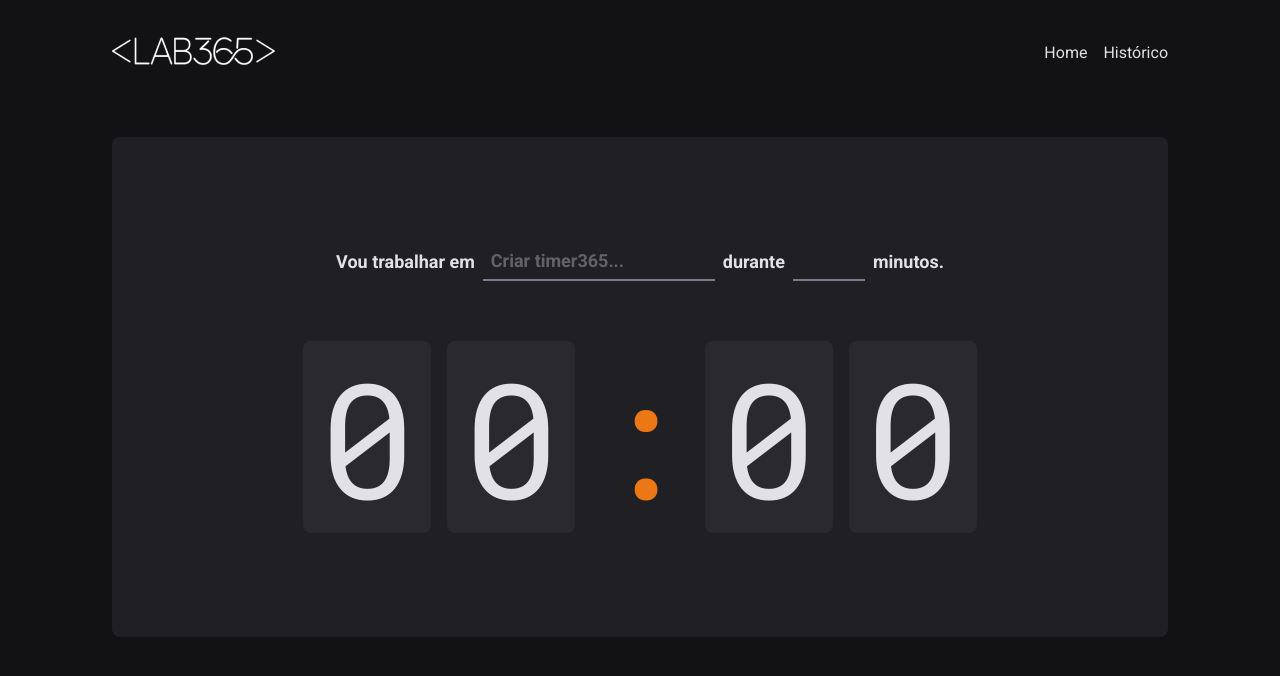
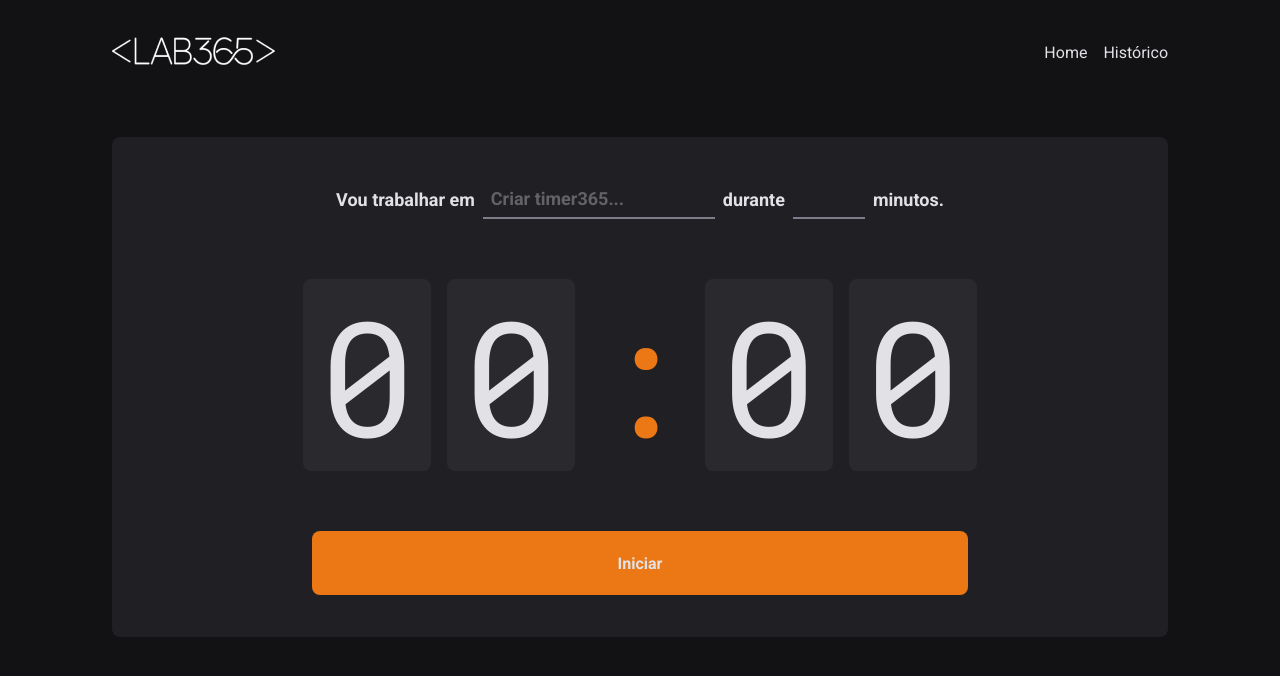
Before and after one commit to vhasckel/timer365, a React (Vite) app: page / in a window 1280 px wide. Shown: the top 676 px of the page. Built offline with nearby package versions, Linux system fonts and the light colour scheme.

Commit message:
feat: estrutura do componente button

```diff
--- /dev/null
+++ b/src/components/button/button.css
@@ -0,0 +1,14 @@
+.container--button {
+    width: 100%;
+    height: 64px;
+    background: var(--orange-500);
+    color: var(--text);
+    border: none;
+    border-radius: 8px;
+    font-weight: bold;
+}
+
+
+.container--button.secondary {
+    background: var(--pink-800);
+}
--- /dev/null
+++ b/src/components/button/index.jsx
@@ -0,0 +1,11 @@
+import React from "react";
+import PropTypes from "prop-types";
+import "./button.css";
+
+export default function Button({ variant = "primary", ...rest }) {
+  return <button className={`container--button ${variant}`} {...rest} />;
+}
+
+Button.propTypes = {
+  variant: PropTypes.oneOf(["primary", "secondary"]),
+};
--- a/src/pages/home/index.jsx
+++ b/src/pages/home/index.jsx
@@ -2,12 +2,14 @@ import React from "react";
 import Timer from "../../components/timer";
 import NewCycle from "../../components/new-cycle";
 import "./home.css";
+import Button from "../../components/button";
 
 export default function HomePage() {
   return (
     <div className="container--home">
       <NewCycle />
       <Timer />
+      <Button>Iniciar</Button>
     </div>
   );
 }
```
